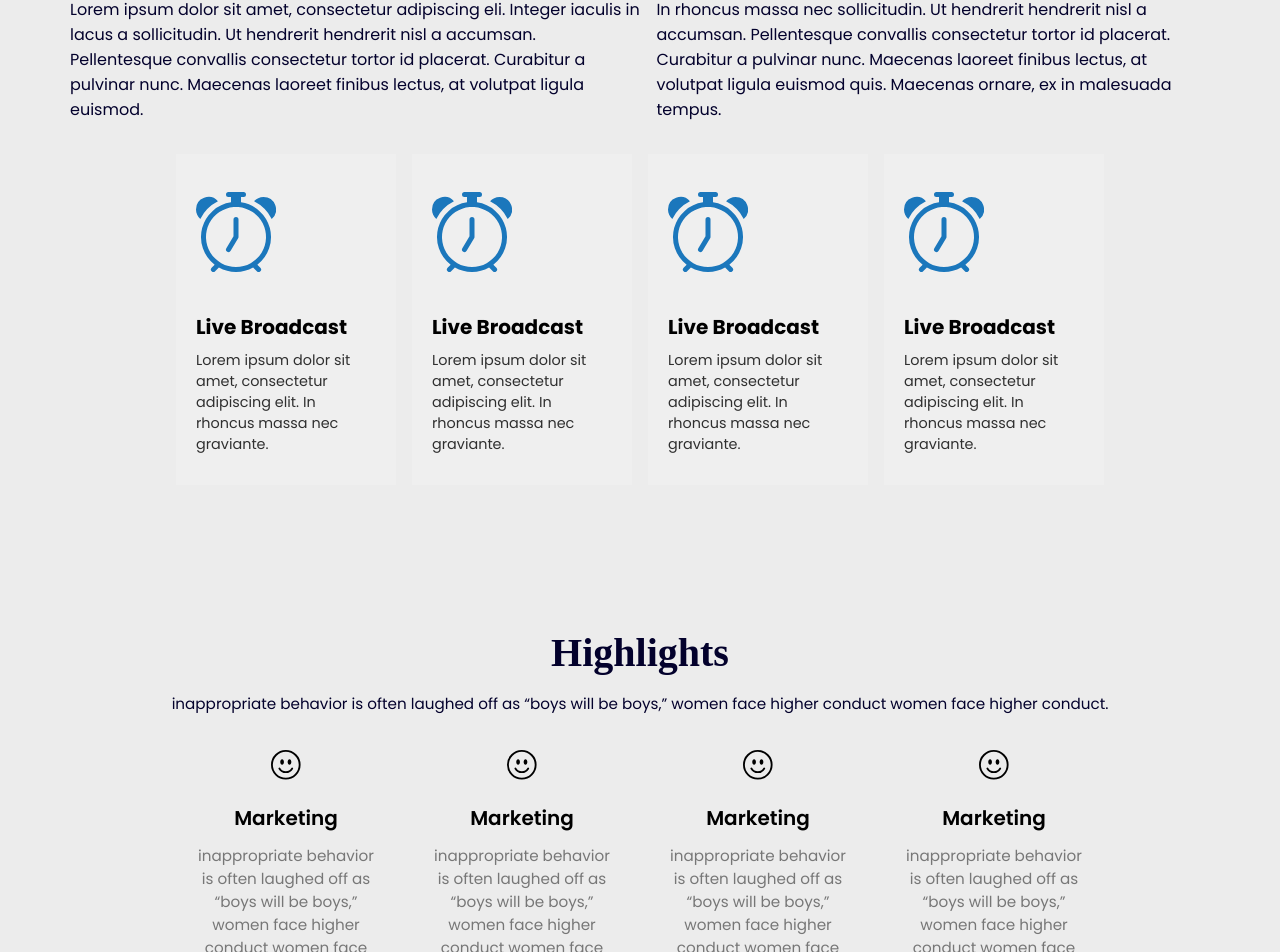
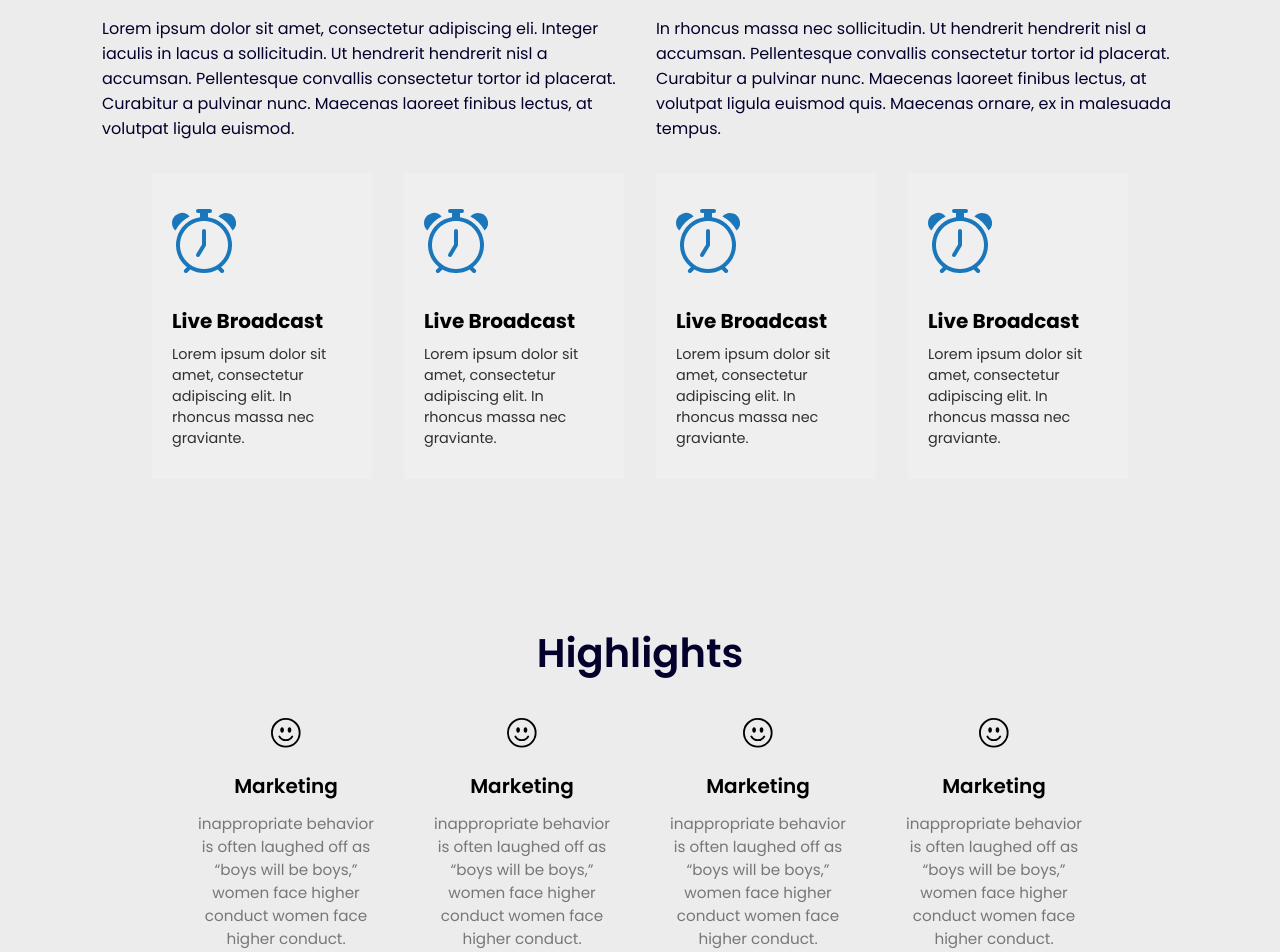
Before and after one commit to Excel2022Web/devsprint, a React (Create React App) app: page / in a window 1280 px wide. Shown: the part 919-1871 px from the top of the page. Built offline with nearby package versions, Linux system fonts and the light colour scheme.

Commit message:
bugs fix

```diff
--- a/src/App.css
+++ b/src/App.css
@@ -30,6 +30,5 @@
 @media only screen and (max-width: 576px) {
   .container {
     max-width: 100%;
-    margin-inline: 2rem;
   }
 }
--- a/src/components/About/About.css
+++ b/src/components/About/About.css
@@ -1,5 +1,5 @@
 .about {
-  padding: 3.5rem 0rem;
+  padding: 3.5rem 2rem;
   min-height: 75vh;
   display: flex;
   flex-direction: column;
@@ -18,6 +18,7 @@
 }
 
 .about-desc {
+  margin-top: 1.2rem;
   display: flex;
   flex-direction: row;
   align-items: flex-start;
@@ -42,8 +43,7 @@
   justify-content: center;
   align-items: center;
   flex-wrap: wrap;
-
-  gap: 1rem;
+  gap: 2rem;
   width: 100%;
 }
 
--- a/src/components/About/AboutCard/AboutCard.css
+++ b/src/components/About/AboutCard/AboutCard.css
@@ -16,7 +16,7 @@
 }
 
 .aboutcard_icon {
-  font-size: 5rem;
+  font-size: 4rem;
   color: var(--color);
   transition: all 0.3s ease;
 }
--- a/src/components/Highlights/Highlights.css
+++ b/src/components/Highlights/Highlights.css
@@ -3,7 +3,7 @@
     display: flex;
     flex-direction: column;
     align-items: center;
-    padding: 3.5rem 0;
+    padding: 3.5rem 2rem;
 }
 
 .highlights-heading {
--- a/src/components/Highlights/Highlights.js
+++ b/src/components/Highlights/Highlights.js
@@ -8,11 +8,9 @@ function Highlights() {
     <div className='container highlights' id='highlights'>
       <div className='highlights-heading'>
         <h2 className='section_title'>Highlights</h2>
-        <h6 className='highlights-desc'>inappropriate behavior is often laughed off as “boys will be boys,” women face higher conduct women face higher conduct.</h6>
+        {/* <h6 className='highlights-desc'>inappropriate behavior is often laughed off as “boys will be boys,” women face higher conduct women face higher conduct.</h6> */}
       </div>
       <div className='highlights-card'>
-         <HighlightsCard />
-         <HighlightsCard />
          <HighlightsCard />
          <HighlightsCard />
          <HighlightsCard />
--- a/src/components/Organizations/Organizations.css
+++ b/src/components/Organizations/Organizations.css
@@ -1,6 +1,6 @@
 .organizations {
   min-height: 75vh;
-  padding: 3.5rem 0;
+  padding-top: 3.5rem;
   display: flex;
   flex-direction: column;
   align-items: center;
@@ -17,6 +17,7 @@
 
 .org-descriptions{
   color: var(--primary-color);
+  margin-top: 2rem;
 
 }
 .org_event1,
@@ -26,7 +27,23 @@
   align-items: center;
   justify-content: flex-start;
   gap: 3rem;
-  margin-bottom: 2rem;
+}
+
+
+
+.orgevent1_desc,
+.orgevent2_desc {
+  flex: 0.5;
+}
+
+
+
+.orgevent_img > img {
+  width: 100%;
+}
+
+.org_event2__img {
+  width: 90% !important;
 }
 
 @media only screen and (max-width: 576px) {
@@ -36,18 +53,19 @@
   .org_event2 {
     flex-direction: column-reverse;
   }
+  .org_event2 {
+    gap: 1rem;
+    margin-top: 2rem;
+  }
 }
-
-.orgevent1_desc,
-.orgevent2_desc {
-  flex: 0.5;
-}
-
 @media only screen and (max-width: 576px) {
   .orgevent1_desc,
   .orgevent2_desc {
     flex: 1;
-    width: 250px;
+    width: 80%;
+  }
+  .orgevent_img {
+    flex: 1;
   }
 }
 
@@ -67,13 +85,3 @@
   width: 250px;
   scale: 0.7;
 }
-
-@media only screen and (max-width: 576px) {
-  .orgevent_img {
-    flex: 1;
-  }
-}
-
-.orgevent_img > img {
-  width: 100%;
-}
--- a/src/components/Organizations/Organizations.js
+++ b/src/components/Organizations/Organizations.js
@@ -31,7 +31,7 @@ function Organizations() {
         </div>
         <div className="org_event2">
           <div className="orgevent_img">
-            <img src={foss_mec_logo} alt="" />
+            <img src={foss_mec_logo} alt="" className="org_event2__img"/>
           </div>
           <div className="orgevent2_desc">
             <h2 className="orgdesc_name">Foss MEC</h2>
--- a/src/components/Partners/Partners.css
+++ b/src/components/Partners/Partners.css
@@ -14,6 +14,7 @@
   font-size: 2.5rem;
   font-weight: 600;
   color: var(--primary-color);
+  font-family: var(--primary-font);
 }
 
 .partner_card_container {
```
